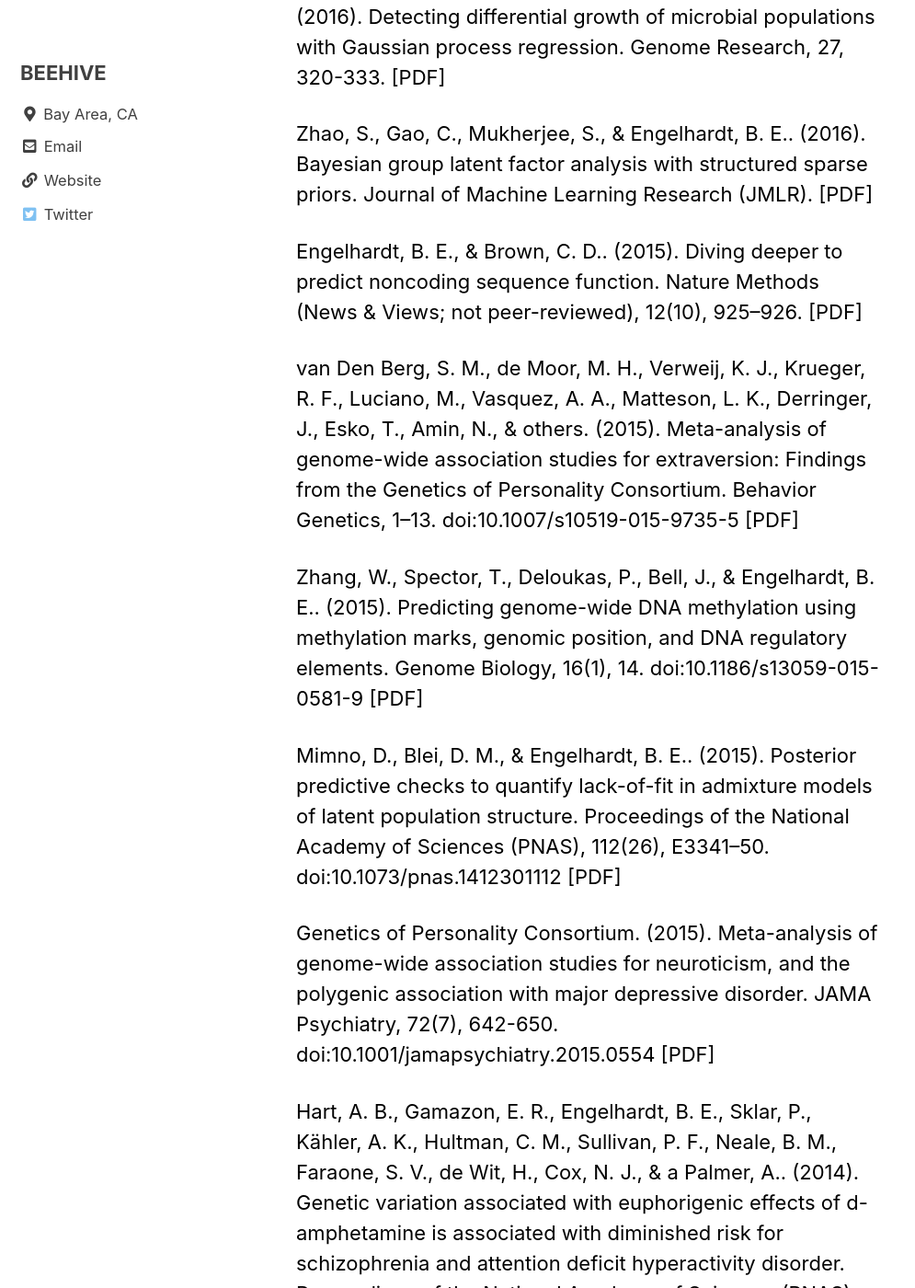
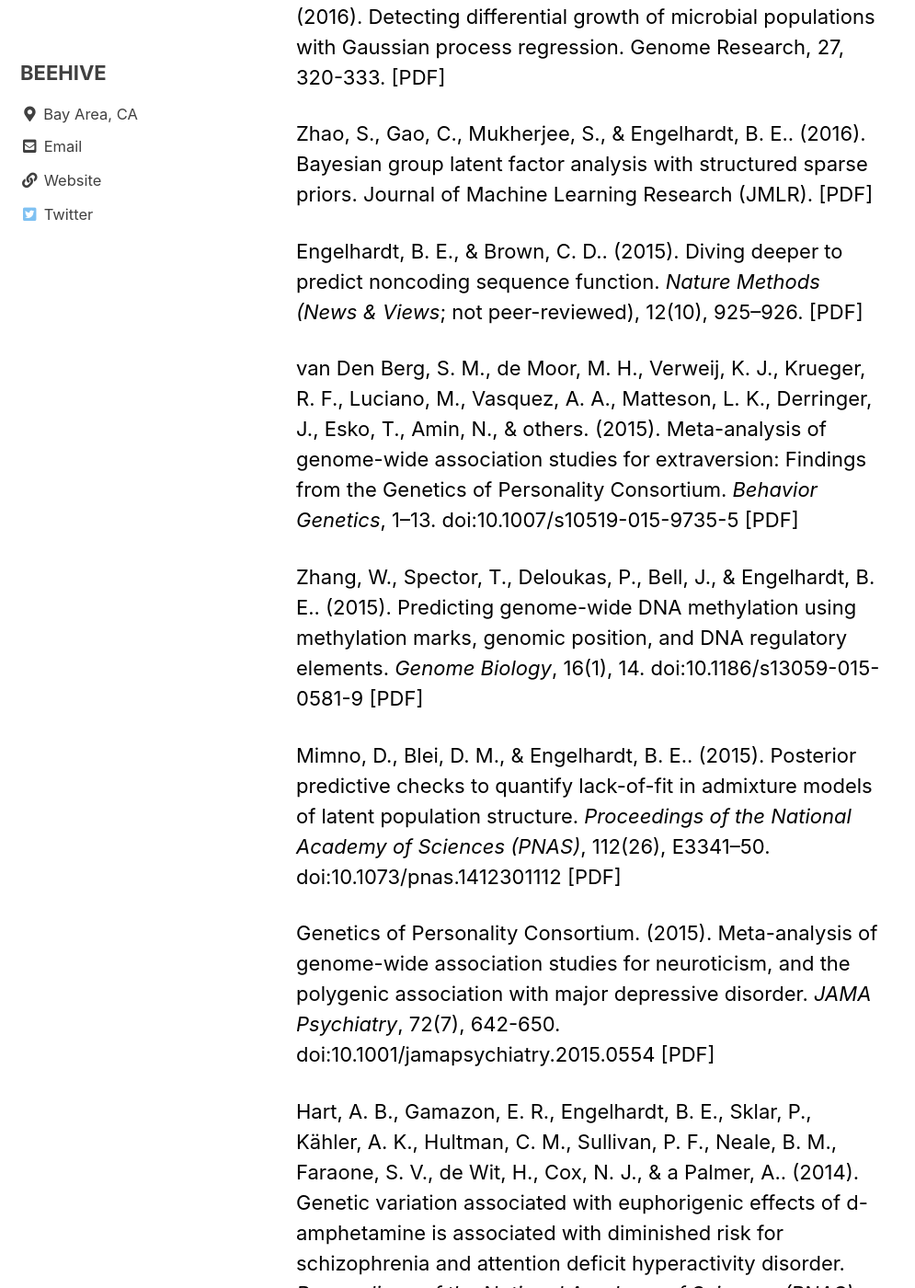
Before and after one commit to stanfordbeehive/stanfordbeehive.github.io, a Jekyll site: the page built from _pages/publications.md, in a window 1280 px wide and 1400 px high, scrolled down 9198 px. Shown: the whole window at 92% size, without its empty margins (0-995 px from the left). Built offline with Jekyll 4.4.1, drawn with Linux system fonts in a browser that asks for light colours; cached includes are drawn as plain includes; some of the changed text lies outside the part shown.

Commit message:
Update publications.md

```diff
--- a/_pages/publications.md
+++ b/_pages/publications.md
@@ -6,33 +6,33 @@
 
 ## Preprints
 
-A Jones, G Gundersen, BE Engelhardt (2022). A Poisson reduced-rank regression model for association mapping in sequencing data. [bioRxiv](https://www.biorxiv.org/content/10.1101/2022.05.31.494236)
+A Jones, G Gundersen, BE Engelhardt (2022). Linking histology and molecular state across human tissues. [[bioRxiv](https://www.biorxiv.org/content/10.1101/2022.05.31.494236)]
 
-T Fitzgerald, A Jones, BE Engelhardt (2022). A Poisson reduced-rank regression model for association mapping in sequencing data. [bioRxiv](https://www.biorxiv.org/content/10.1101/2022.05.31.494236)
+T Fitzgerald, A Jones, BE Engelhardt (2022). A Poisson reduced-rank regression model for association mapping in sequencing data. [bioRxiv](https://www.biorxiv.org/content/10.1101/2022.05.31.494236) [[Code](https://github.com/tianafitz/PRRR)]
 
-A Jones, FW Townes, D Li, BE Engelhardt (2022). Alignment of spatial genomics and histology data using deep Gaussian processes. [[bioRxiv](https://www.biorxiv.org/content/10.1101/2022.01.10.475692)] [Code]
+A Mandyam, A Jones, K Laudanski, BE Engelhardt. Nested policy reinforcement learning. [PDF]
+
+A Jones, FW Townes, D Li, BE Engelhardt (2022). Alignment of spatial genomics and histology data using deep Gaussian processes. [[bioRxiv](https://www.biorxiv.org/content/10.1101/2022.01.10.475692)] [[Code](https://github.com/andrewcharlesjones/spatial-alignment)]
 
 AD Gewirtz, FW Townes, BE Engelhardt (2021). Telescoping bimodal latent Dirichlet allocation to identify expression QTLs across tissues. [[bioRxiv](https://www.biorxiv.org/content/10.1101/2021.10.27.466156)] [[Code](https://github.com/gewirtz/TBLDA)]
 
+FW Townes, BE Engelhardt. Nonnegative spatial factorization. [[arXiv](https://arxiv.org/abs/2110.06122)] [[Code](https://github.com/willtownes/nsf-paper)]
+
 D Li*, A Jones*, BE Engelhardt. Probabilistic contrastive principal component analysis. [PDF] [[Code](https://github.com/andrewcharlesjones/pcpca)]
 
-D Li*, A Jones*, S Banerjee, BE Engelhardt. Multi-group Gaussian processes. [arXiv](https://arxiv.org/abs/2110.08411) [[Code](https://github.com/andrewcharlesjones/multi-group-GP)]
+D Li*, A Jones*, S Banerjee, BE Engelhardt. Multi-group Gaussian processes. [[arXiv](https://arxiv.org/abs/2110.08411)] [[Code](https://github.com/andrewcharlesjones/multi-group-GP)]
+
+IN Grabski, R de Vito, BE Engelhardt. Bayesian ordinal quantile regression with a partially collapsed Gibbs sampler. [PDF]
+
+A Verma, BE Engelhardt. A Bayesian nonparametric semi-supervised model for integration of multiple single-cell experiments. [PDF] [[Code](https://github.com/architverma1/sc-manifold-alignment)]
+
+de Vito, R., Grabski, I. N., Aguiar, D., Schneper, L. M., Verma, A., Castillo Fernandez, J., Mitchell, C., Bell, J., McLanahan, S., Notterman, D. A., & Engelhardt, B. E. Differentially methylated regions and methylation QTLs for teen depression and early puberty in the Fragile Families Child Wellbeing Study. [PDF]
 
 B Dumitrascu, K Feng, BE Engelhardt. GT-TS: Experimental design for maximizing cell type discovery in single-cell data. [[bioRxiv](https://www.biorxiv.org/content/10.1101/386540)] [[Talk](https://www.youtube.com/watch?v=sDFe3e33m_I)]
 
-AJB Chaney, A Verma, Y Lee, BE Engelhardt. Nonparametric deconvolution models. [[arXiv](arxiv.org/abs/2003.07718)]
+AJB Chaney, A Verma, Y Lee, BE Engelhardt. Nonparametric deconvolution models. [[arXiv](arxiv.org/abs/2003.07718)] [[Code](https://github.com/ajbc/ndm)]
 
-Gao, C., Brown, C. D., & Engelhardt, B. E. A latent factor model with a mixture of sparse and dense factors to model gene expression data affected by technical and biological covariates. [PDF]
-
-Verma, A., & Engelhardt, B. E. A Bayesian nonparametric semi-supervised model for integration of multiple single-cell experiments. [PDF] [[Code](https://github.com/architverma1/sc-manifold-alignment)]
-
-IN Grabski, R de Vito, BE Engelhardt. Bayesian ordinal quantile regression with a partially collapsed Gibbs sampler. [PDF]
-
-Mandyam, A., Jones, A., Laudanski, K., & Engelhardt, B. E. Nested policy reinforcement learning. [PDF]
-
-FW Townes, BE Engelhardt. Nonnegative spatial factorization. [PDF]
-
-de Vito, R., Grabski, I. N., Aguiar, D., Schneper, L. M., Verma, A., Castillo Fernandez, J., Mitchell, C., Bell, J., McLanahan, S., Notterman, D. A., & Engelhardt, B. E. Differentially methylated regions and methylation QTLs for teen depression and early puberty in the Fragile Families Child Wellbeing Study. [PDF]
+C Gao, CD Brown, BE Engelhardt. A latent factor model with a mixture of sparse and dense factors to model gene expression data affected by technical and biological covariates. [PDF]
 
 ## Publications
 
@@ -44,10 +44,10 @@
 [PDF]
 
 J Ash*, G Darnell*, D Munro*, BE Engelhardt (2021). Joint analysis of gene expression levels and histological images identifies genes associated with tissue morphology. *Nature Communications*, 12(1609).
-[PDF] [[Code]](https://github.com/daniel-munro/imageCCA)
+[PDF] [[Code](https://github.com/daniel-munro/imageCCA)]
 
 B Dumitrascu, S Villar, DG Mixon, BE Engelhardt (2021). Optimal marker gene selection for cell type discrimination in single cell analyses. *Nature Communications*, 12(1186).
-[PDF] [[Code]](https://github.com/solevillar/scGeneFit-python)
+[PDF] [[Code](https://github.com/solevillar/scGeneFit-python)]
 
 Lu, J., Dumitrascu, B., McDowell, I. C., Barrera, A., K., H. L., Leichter, S. M., Reddy, T. E., & Engelhardt, B. E.. (2021). Causal network inference from gene transcriptional time series response to glucocorticoids. PLoS Computational Biology, 17(1), e1008223.
 [PDF]
@@ -59,7 +59,7 @@
 [PDF]
 
 Verma, A., Jena, S., Isakov, D. R., Aoki, K., Toettcher, J. E., & Engelhardt, B. E.. (2021). A self-exciting point process to study multi-cellular spatial signaling patterns. Proceedings of the National Academy of Sciences (PNAS), 118, e2026123118.
-[PDF] [[Code]](https://github.com/architverma1/CPP)
+[PDF] [[Code](https://github.com/architverma1/CPP)]
 
 Mandyam, A., Yoo, E. C., Soules, J., Laudanski, K., & Engelhardt, B. E.. (2021). COP-E-CAT: Cleaning and organization pipeline for EHR computational and analytic tasks. Proceedings of the 12th ACM Conference on Bioinformatics, Computational Biology, and Health Informatics (BCB).
 [PDF]
@@ -163,22 +163,22 @@
 Zhao, S., Gao, C., Mukherjee, S., & Engelhardt, B. E.. (2016). Bayesian group latent factor analysis with structured sparse priors. Journal of Machine Learning Research (JMLR).
 [PDF]
 
-Engelhardt, B. E., & Brown, C. D.. (2015). Diving deeper to predict noncoding sequence function. Nature Methods (News & Views; not peer-reviewed), 12(10), 925–926.
+Engelhardt, B. E., & Brown, C. D.. (2015). Diving deeper to predict noncoding sequence function. *Nature Methods (News & Views*; not peer-reviewed), 12(10), 925–926.
 [PDF]
 
-van Den Berg, S. M., de Moor, M. H., Verweij, K. J., Krueger, R. F., Luciano, M., Vasquez, A. A., Matteson, L. K., Derringer, J., Esko, T., Amin, N., & others. (2015). Meta-analysis of genome-wide association studies for extraversion: Findings from the Genetics of Personality Consortium. Behavior Genetics, 1–13. doi:10.1007/s10519-015-9735-5
+van Den Berg, S. M., de Moor, M. H., Verweij, K. J., Krueger, R. F., Luciano, M., Vasquez, A. A., Matteson, L. K., Derringer, J., Esko, T., Amin, N., & others. (2015). Meta-analysis of genome-wide association studies for extraversion: Findings from the Genetics of Personality Consortium. *Behavior Genetics*, 1–13. doi:10.1007/s10519-015-9735-5
 [PDF]
 
-Zhang, W., Spector, T., Deloukas, P., Bell, J., & Engelhardt, B. E.. (2015). Predicting genome-wide DNA methylation using methylation marks, genomic position, and DNA regulatory elements. Genome Biology, 16(1), 14. doi:10.1186/s13059-015-0581-9
+Zhang, W., Spector, T., Deloukas, P., Bell, J., & Engelhardt, B. E.. (2015). Predicting genome-wide DNA methylation using methylation marks, genomic position, and DNA regulatory elements. *Genome Biology*, 16(1), 14. doi:10.1186/s13059-015-0581-9
 [PDF]
 
-Mimno, D., Blei, D. M., & Engelhardt, B. E.. (2015). Posterior predictive checks to quantify lack-of-fit in admixture models of latent population structure. Proceedings of the National Academy of Sciences (PNAS), 112(26), E3341–50. doi:10.1073/pnas.1412301112
+Mimno, D., Blei, D. M., & Engelhardt, B. E.. (2015). Posterior predictive checks to quantify lack-of-fit in admixture models of latent population structure. *Proceedings of the National Academy of Sciences (PNAS)*, 112(26), E3341–50. doi:10.1073/pnas.1412301112
 [PDF]
 
-Genetics of Personality Consortium. (2015). Meta-analysis of genome-wide association studies for neuroticism, and the polygenic association with major depressive disorder. JAMA Psychiatry, 72(7), 642-650. doi:10.1001/jamapsychiatry.2015.0554
+Genetics of Personality Consortium. (2015). Meta-analysis of genome-wide association studies for neuroticism, and the polygenic association with major depressive disorder. *JAMA Psychiatry*, 72(7), 642-650. doi:10.1001/jamapsychiatry.2015.0554
 [PDF]
 
-Hart, A. B., Gamazon, E. R., Engelhardt, B. E., Sklar, P., Kähler, A. K., Hultman, C. M., Sullivan, P. F., Neale, B. M., Faraone, S. V., de Wit, H., Cox, N. J., & a Palmer, A.. (2014). Genetic variation associated with euphorigenic effects of d-amphetamine is associated with diminished risk for schizophrenia and attention deficit hyperactivity disorder. Proceedings of the National Academy of Sciences (PNAS), 111(16), 5968–73. doi:10.1073/pnas.1318810111
+Hart, A. B., Gamazon, E. R., Engelhardt, B. E., Sklar, P., Kähler, A. K., Hultman, C. M., Sullivan, P. F., Neale, B. M., Faraone, S. V., de Wit, H., Cox, N. J., & a Palmer, A.. (2014). Genetic variation associated with euphorigenic effects of d-amphetamine is associated with diminished risk for schizophrenia and attention deficit hyperactivity disorder. *Proceedings of the National Academy of Sciences (PNAS)*, 111(16), 5968–73. doi:10.1073/pnas.1318810111
 [PDF]
 
 Mangravite*, L. M., Engelhardt*, B. E., Medina, M. W., Smith, J. D., Brown, C. D., Chasman, D. I., Mecham, B. H., Howie, B., Shim, H., Naidoo, D., Feng, Q., Rieder, M. J., Chen, Y. I., Rotter, J. I., Ridker, P. M., Hopewell, J. C., Parish, S., Armitage, J., Collins, R., Wilke, R. A., Nickerson, D. A., Stephens, M., & Krauss, R. M.. (2013). A statin-dependent QTL for GATM expression is associated with statin-induced myopathy. Nature, 502(7471), 377–80. doi:10.1038/nature12508
```
